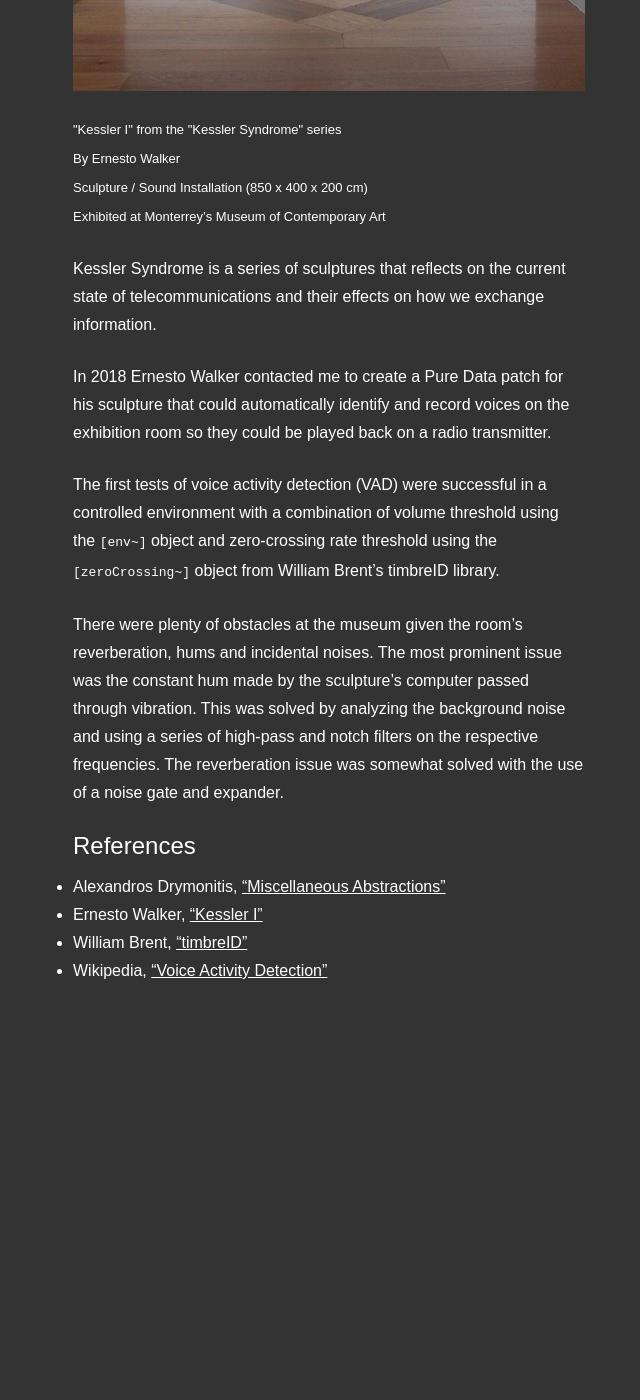
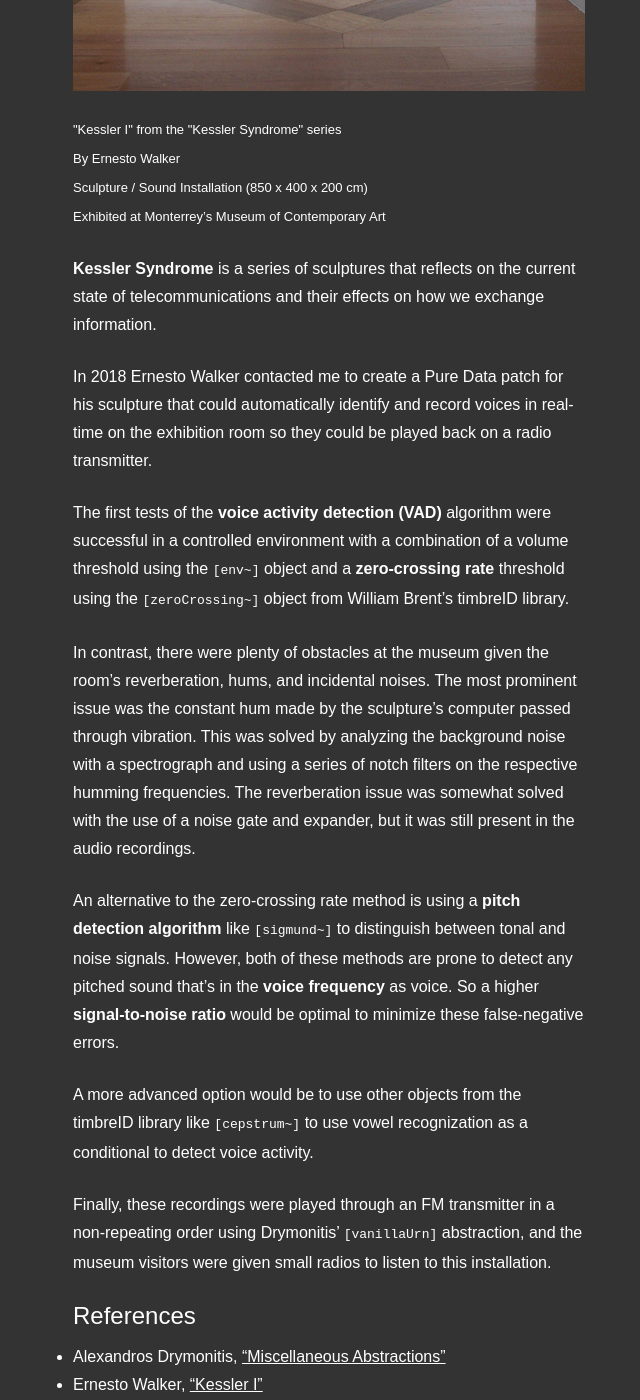
Before and after one commit to MikeMorenoAudio/mikemorenoaudio.github.io, a Jekyll site: the page built from _posts/2019-08-06-sound-installation-–-kessler-i.md, in a window 1280 px wide and 1400 px high, scrolled down 809 px. Shown: the whole window, without its empty margins (311-951 px from the left). Built offline with Jekyll 4.4.1, drawn with Linux system fonts in a browser that asks for light colours; nearby versions of some CDN libraries; some web fonts are replaced; before the commit the page ends 1842 px from its top, so only the background shows below that; some of the changed text lies outside the part shown.

Commit message:
Update 2019-08-06-sound-installation-–-kessler-i.md

```diff
--- a/_posts/2019-08-06-sound-installation-–-kessler-i.md
+++ b/_posts/2019-08-06-sound-installation-–-kessler-i.md
@@ -13,17 +13,25 @@ tags: portfolio
   Exhibited at Monterrey’s Museum of Contemporary Art</font></p></dd>
 </dl>
 
-Kessler Syndrome is a series of sculptures that reflects on the current state of telecommunications and their effects on how we exchange information.
+**Kessler Syndrome** is a series of sculptures that reflects on the current state of telecommunications and their effects on how we exchange information.
 
-In 2018 Ernesto Walker contacted me to create a Pure Data patch for his sculpture that could automatically identify and record voices on the exhibition room so they could be played back on a radio transmitter.
+In 2018 Ernesto Walker contacted me to create a Pure Data patch for his sculpture that could automatically identify and record voices in real-time on the exhibition room so they could be played back on a radio transmitter.
 
-The first tests of voice activity detection (VAD) were successful in a controlled environment with a combination of volume threshold using the `[env~]` object and zero-crossing rate threshold using the `[zeroCrossing~]` object from William Brent’s timbreID library.
+The first tests of the **voice activity detection (VAD)** algorithm were successful in a controlled environment with a combination of a volume threshold using the `[env~]` object and a **zero-crossing rate** threshold using the `[zeroCrossing~]` object from William Brent’s timbreID library.
 
-There were plenty of obstacles at the museum given the room’s reverberation, hums and incidental noises. The most prominent issue was the constant hum made by the sculpture’s computer passed through vibration. This was solved by analyzing the background noise and using a series of high-pass and notch filters on the respective frequencies. The reverberation issue was somewhat solved with the use of a noise gate and expander.
+In contrast, there were plenty of obstacles at the museum given the room’s reverberation, hums, and incidental noises. The most prominent issue was the constant hum made by the sculpture’s computer passed through vibration. This was solved by analyzing the background noise with a spectrograph and using a series of notch filters on the respective humming frequencies. The reverberation issue was somewhat solved with the use of a noise gate and expander, but it was still present in the audio recordings.
+
+An alternative to the zero-crossing rate method is using a **pitch detection algorithm** like `[sigmund~]` to distinguish between tonal and noise signals. However, both of these methods are prone to detect any pitched sound that’s in the **voice frequency** as voice. So a higher **signal-to-noise ratio** would be optimal to minimize these false-negative errors.
+
+A more advanced option would be to use other objects from the timbreID library like `[cepstrum~]` to use vowel recognization as a conditional to detect voice activity.
+
+Finally, these recordings were played through an FM transmitter in a non-repeating order using Drymonitis’ `[vanillaUrn]` abstraction, and the museum visitors were given small radios to listen to this installation.
 
 ## References
 
 * Alexandros Drymonitis, ["Miscellaneous Abstractions"](https://github.com/alexdrymonitis/miscellaneous_abstractions/)
 * Ernesto Walker, ["Kessler I"](http://www.ernestowalker.com/I_E/KesslerSyndrome.html)
+* William Brent, [“A Timbre Analysis and Classification Toolkit for Pure Data”](http://williambrent.conflations.com/papers/timbreID.pdf)
 * William Brent, ["timbreID"](https://github.com/wbrent/timbreID)
 * Wikipedia, ["Voice Activity Detection"](https://en.wikipedia.org/wiki/Voice_activity_detection)
+* Wikipedia, ["Voice frequency"](https://en.wikipedia.org/wiki/Voice_frequency)
```
